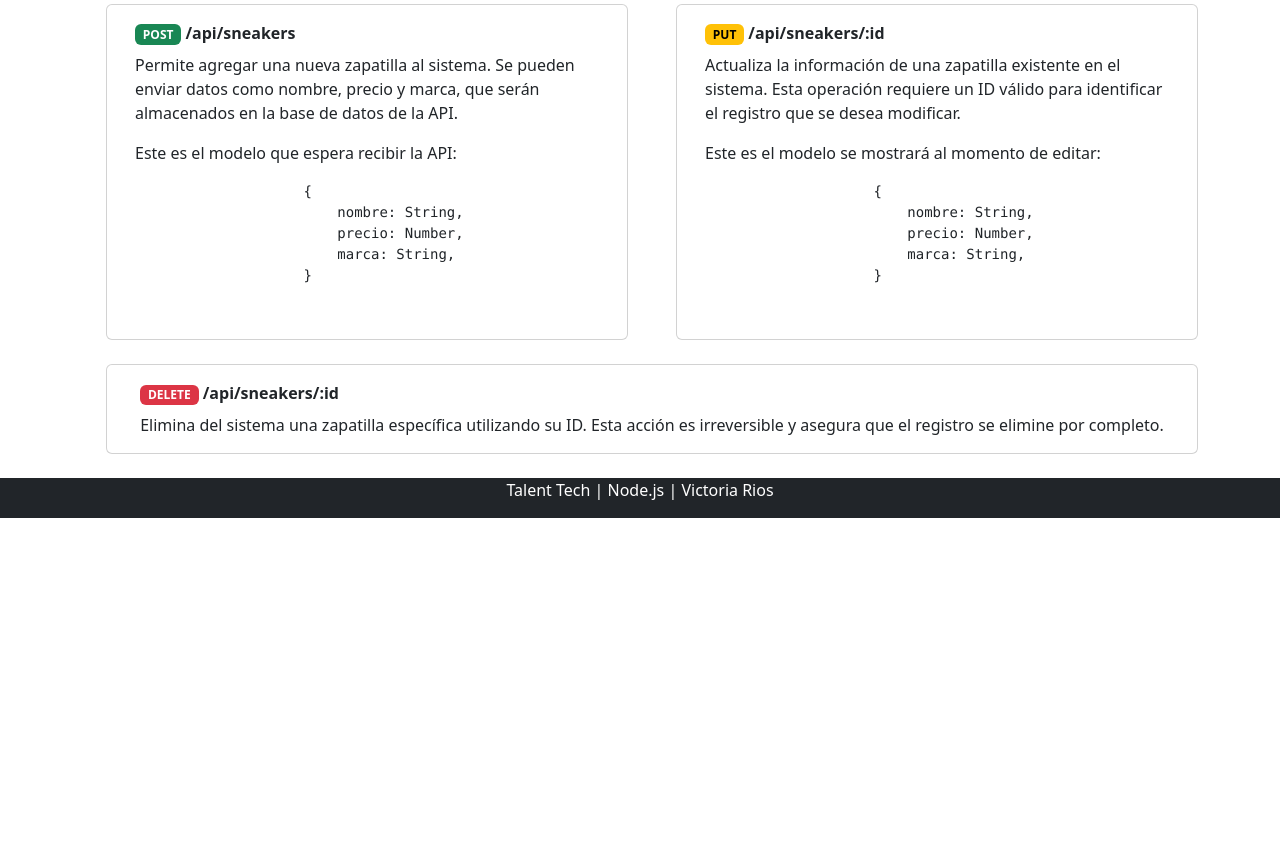
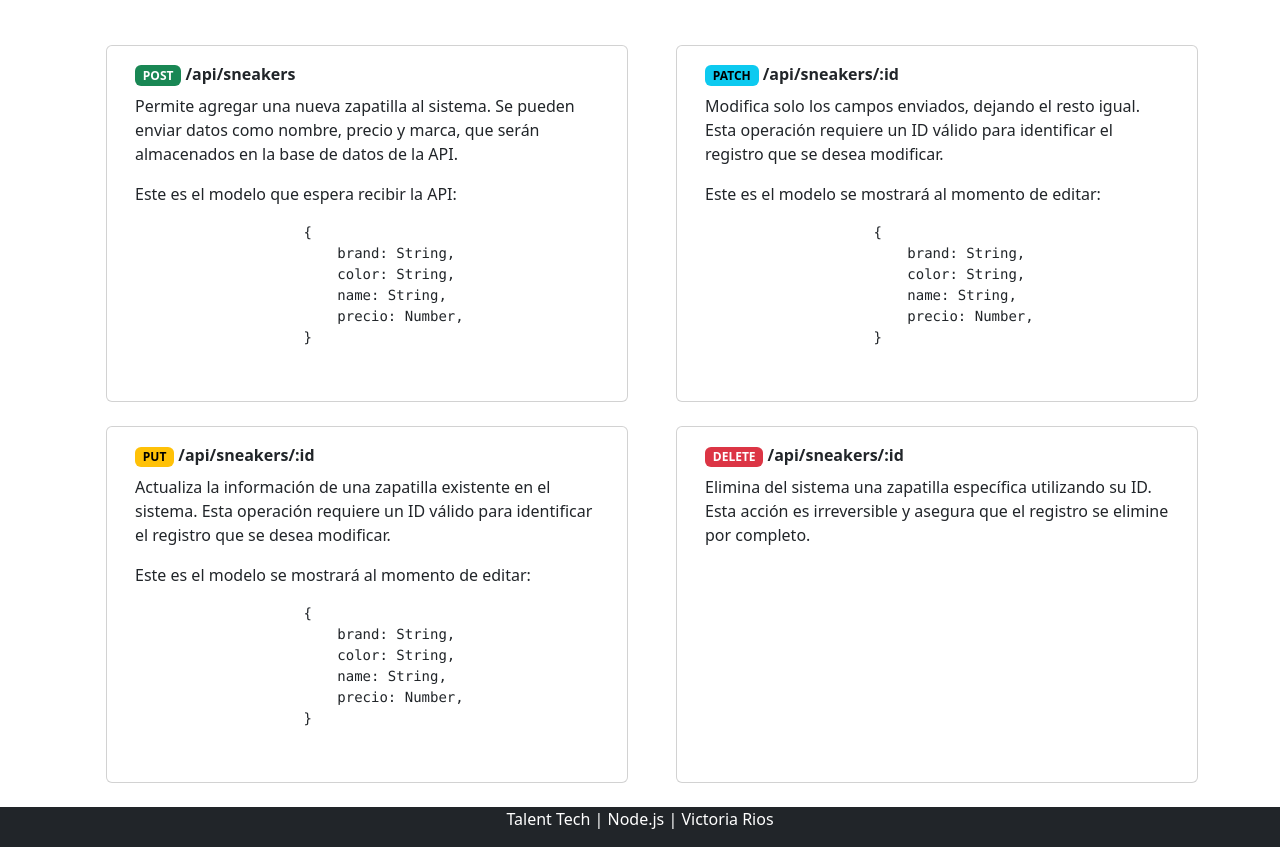
Before and after one commit to VictoriaRios/proyecto-final-ecommerce-victoria-rios, a website: page src/public/index.html in a window 1280 px wide. Shown: the part 820-1667 px from the top of the page. Before the commit the page ends 1338 px from the top, so only its background shows below. Drawn offline with nearby package versions, Linux system fonts and the light colour scheme.

Commit message:
Cambios 4/7

```diff
--- a/index.js
+++ b/index.js
@@ -8,7 +8,7 @@ const app = express();
 app.use(cors());
 app.use(express.json());
 
-app.get("/", (req, res) => {
+app.get("/api", (req, res) => {
     res.json({ message: "API Rest en Node.js" });
 });
 
--- a/package.json
+++ b/package.json
@@ -14,6 +14,7 @@
     "cors": "^2.8.5",
     "dotenv": "^17.0.0",
     "express": "^5.1.0",
-    "firebase": "^11.9.1"
+    "firebase": "^11.9.1",
+    "fs": "^0.0.1-security"
   }
 }
--- a/src/public/index.html
+++ b/src/public/index.html
@@ -10,9 +10,9 @@
 </head>
 <body>
     <header class="text-center d-flex justify-content-center align-items-center bg-dark text-white py-3">
-        <h1>Eccomerce</h1>
+        <h1>API REST</h1>
     </header>
-   <main class="container">
+    <main class="container">
       <div class="container mt-5 mb-5">
         <h2 class="text-center ">¿Sobre qué trata esta API?</h2>
         <p class="mt-5">
@@ -22,6 +22,7 @@
           <li class="list-group-item"><strong class="text-primary">GET:</strong> Recupera la lista completa de zapatillas disponibles.</li>
           <li class="list-group-item"><strong class="text-primary">GET BY ID:</strong> Obtiene información detallada de una zapatilla específica mediante su identificador único.</li>
           <li class="list-group-item"><strong class="text-success">POST:</strong> Permite agregar nuevas zapatillas al sistema.</li>
+          <li class="list-group-item"><strong class="text-info">PATCH:</strong> Modifica la información de uno o más campos del articulo, sin necesidad de rescribir la información.</li>
           <li class="list-group-item"><strong class="text-warning">PUT:</strong> Actualiza la información de una zapatilla existente, identificada por su ID.</li>
           <li class="list-group-item"><strong class="text-danger">DELETE:</strong> Elimina una zapatilla del sistema utilizando su identificador único.</li>
         </ul>
@@ -64,15 +65,39 @@
                 <p>Este es el modelo que espera recibir la API:</p>
                     <pre>
                     {
-                        nombre: String,
+                        brand: String,
+                        color: String,
+                        name: String,
                         precio: Number,
-                        marca: String,
                     }
                     </pre>
             </div>
         </div>
 
         <div class="card col ms-4" style="width: 18rem">
+            <div class="card-body">
+                <span class="badge text-bg-info ">PATCH </span>
+                <strong>/api/sneakers/:id</strong>
+                <p class="card-text mt-2">
+                Modifica solo los campos enviados, dejando el resto igual. Esta operación requiere un ID válido para identificar el registro que se desea modificar.
+
+
+                </p>
+                <p>Este es el modelo se mostrará al momento de editar:</p>
+                    <pre>
+                    {
+                        brand: String,
+                        color: String,
+                        name: String,
+                        precio: Number,
+                    }
+                    </pre>
+            </div>
+        </div>
+        </div>
+
+        <div class="row gap-4 mb-4">
+          <div class="card col ms-4" style="width: 18rem">
             <div class="card-body">
                 <span class="badge text-bg-warning ">PUT </span>
                 <strong>/api/sneakers/:id</strong>
@@ -84,16 +109,14 @@
                 <p>Este es el modelo se mostrará al momento de editar:</p>
                     <pre>
                     {
-                        nombre: String,
+                        brand: String,
+                        color: String,
+                        name: String,
                         precio: Number,
-                        marca: String,
                     }
                     </pre>
             </div>
         </div>
-        </div>
-
-        <div class="row gap-4 mb-4">
             <div class="card col ms-4 align-items-center" style="width: 18rem">
                 <div class="card-body">
                     <span class="badge text-bg-danger ">DELETE </span>
```
Also changed, not shown: src/routes/productsRouter.js (+6 -4 lines), 1 other file.
